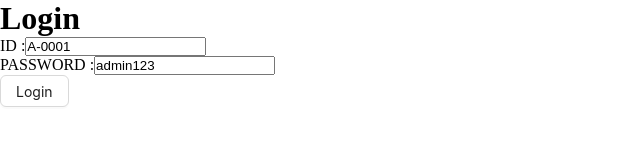
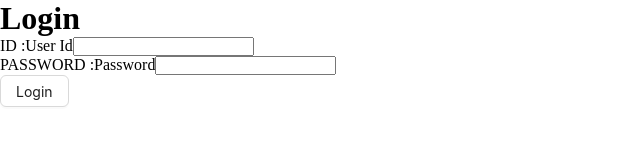
Before and after one commit to DipraDas/UM-Frontend, a React (Vite) app: page /login in a window 1280 px wide. Shown: the top 160 px of the page, without its empty margins (0-640 px from the left). Built offline with nearby package versions, Linux system fonts and the light colour scheme.

Commit message:
[29.8] -:> Share Form Context Using FormProvider

```diff
--- a/src/components/form/PhForm.tsx
+++ b/src/components/form/PhForm.tsx
@@ -1,13 +1,16 @@
-import { useForm } from "react-hook-form";
+import { FormProvider, useForm } from "react-hook-form";
 
 const PhForm = ({ onSubmit, children }) => {
 
-    const { handleSubmit } = useForm();
+    const methods = useForm();
 
     return (
-        <form onSubmit={handleSubmit(onSubmit)}>
-            {children}
-        </form>
+        <FormProvider {...methods}>
+            <form onSubmit={methods.handleSubmit(onSubmit)}>
+                {children}
+            </form>
+        </FormProvider>
+
     );
 };
 
--- /dev/null
+++ b/src/components/form/PhInput.tsx
@@ -0,0 +1,17 @@
+import React from 'react';
+import { useFormContext } from 'react-hook-form';
+
+const PhInput = ({ type, name, label }) => {
+    const { register } = useFormContext();
+    return (
+        <>
+            {label ? label : null}
+            <input
+                type={type}
+                id={name}
+                {...register(name)} />
+        </>
+    )
+};
+
+export default PhInput;
--- a/src/pages/Login.tsx
+++ b/src/pages/Login.tsx
@@ -1,6 +1,6 @@
 /* eslint-disable @typescript-eslint/no-explicit-any */
 import { Button } from 'antd';
-import { FieldValues, useForm } from 'react-hook-form';
+import { FieldValues, useForm, useFormContext } from 'react-hook-form';
 import { useLoginMutation } from '../redux/features/auth/authApi';
 import { useDispatch } from 'react-redux';
 import { setUser, TUser } from '../redux/features/auth/authSlice';
@@ -8,18 +8,19 @@ import { verifyToken } from '../utils/verifyToken';
 import { useNavigate } from 'react-router-dom';
 import { toast } from 'sonner';
 import PhForm from '../components/form/PhForm';
+import PhInput from '../components/form/PhInput';
 
 const Login = () => {
 
     const navigate = useNavigate();
     const dispatch = useDispatch();
 
-    const { register, handleSubmit } = useForm({
-        defaultValues: {
-            userId: 'A-0001',
-            password: 'admin123'
-        }
-    });
+    // const { register, handleSubmit } = useForm({
+    //     defaultValues: {
+    //         userId: 'A-0001',
+    //         password: 'admin123'
+    //     }
+    // });
 
     const [login] = useLoginMutation();
 
@@ -54,22 +55,14 @@ const Login = () => {
                         htmlFor="id">
                         ID :
                     </label>
-                    <input
-                        type="text"
-                        id="id"
-                        {...register('userId')}
-                    />
+                    <PhInput type='text' name='userId' label='User Id' />
                 </div>
                 <div>
                     <label
                         htmlFor="password">
                         PASSWORD :
                     </label>
-                    <input
-                        type="text"
-                        id="password"
-                        {...register('password')}
-                    />
+                    <PhInput type='text' name='password' label='Password' />
                 </div>
                 <Button htmlType='submit'>
                     Login
```
